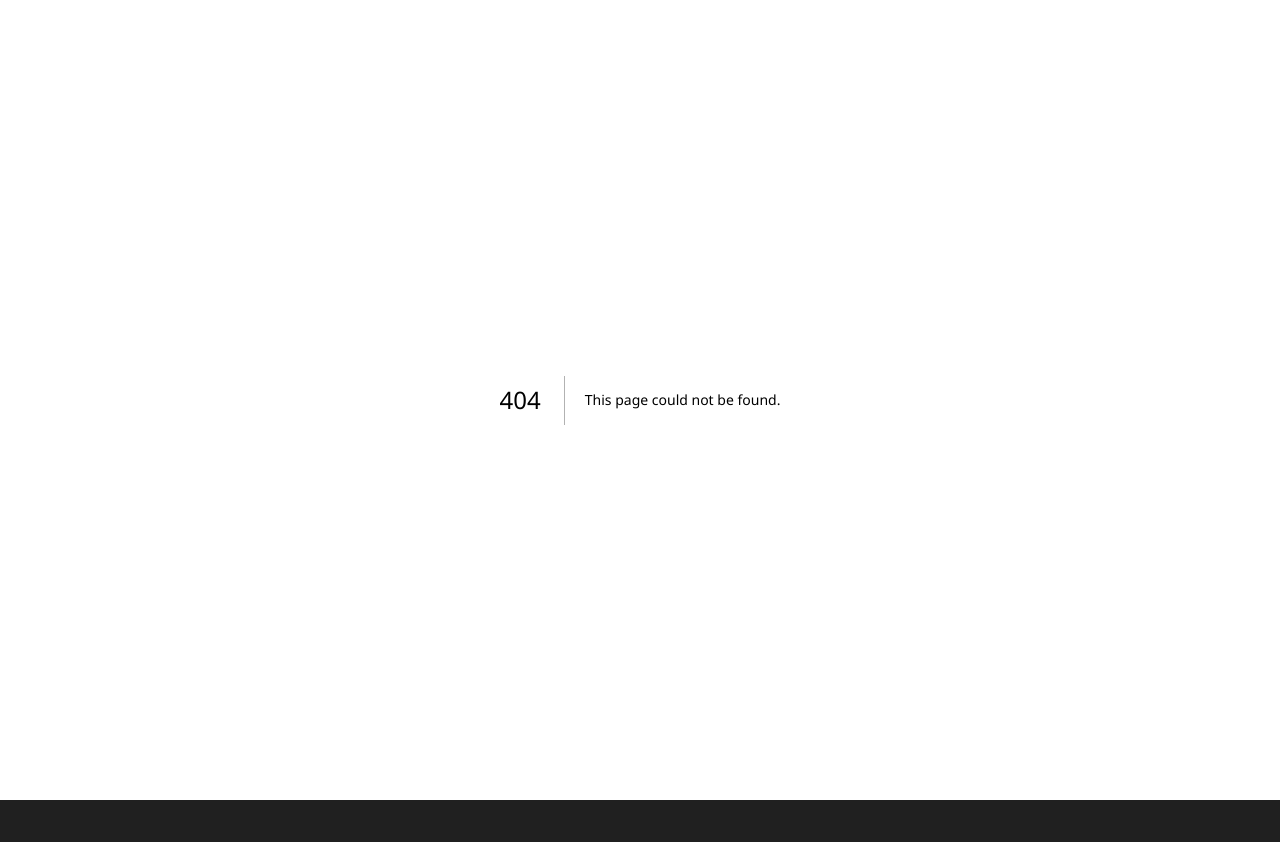
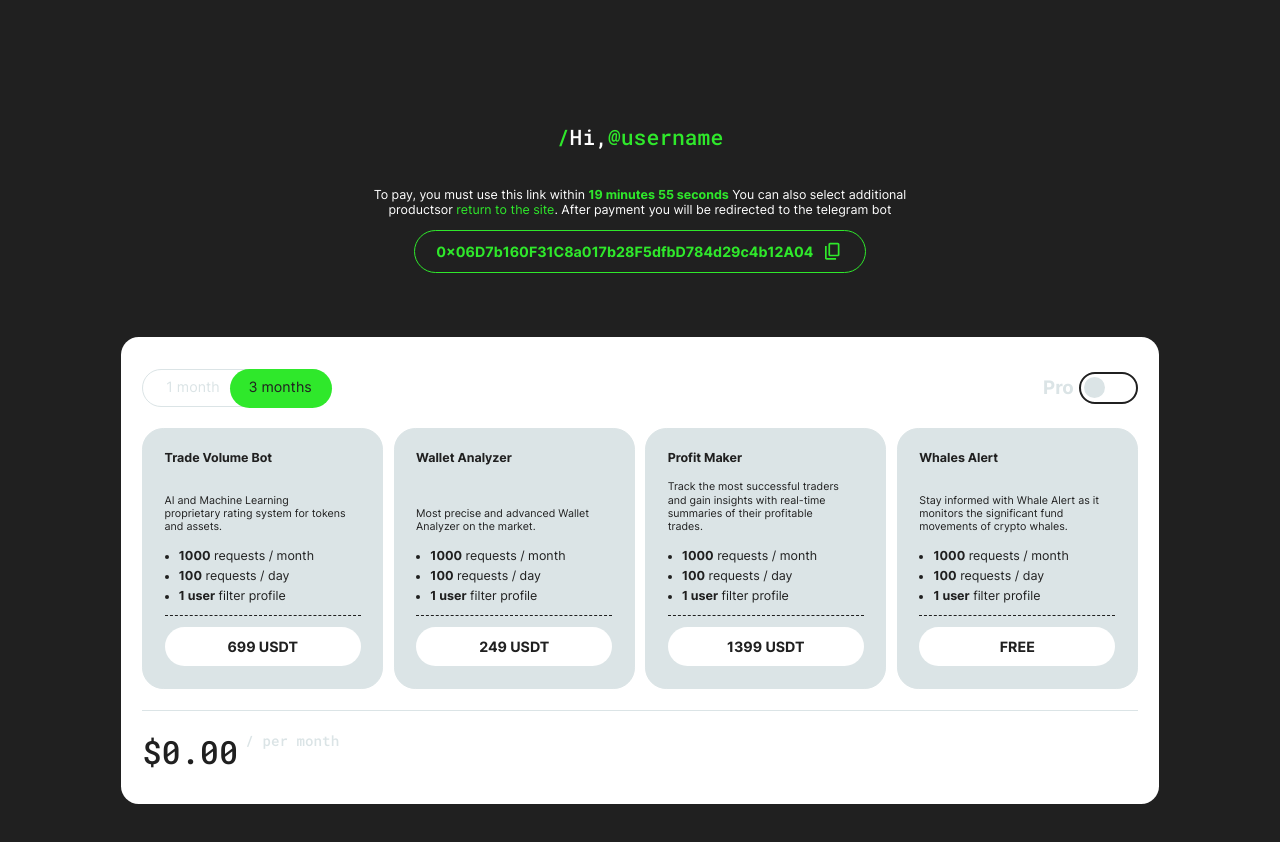
Before and after one commit to nigel-riss/trade-tracker-landing, a Next.js app: page /checkout in a window 1280 px wide. Before the commit this address had no page. Shown: the top 842 px of the page. Before the commit the page ends 800 px from the top, so only its background shows below. Built offline with nearby package versions, Linux system fonts and the light colour scheme.

Commit message:
feat: wip: add checkout page

```diff
--- /dev/null
+++ b/src/components/CheckoutCalculator.tsx
@@ -0,0 +1,214 @@
+import { Product } from '@/data/products';
+import styles from '@/styles/Calculator.module.scss';
+import {
+  useEffect,
+  useRef,
+  useState,
+} from 'react';
+import clsx from 'clsx';
+import PriceCard from './PriceCard';
+import PlanToggle from './PlanToggle';
+import CTAButton from './CTAButton';
+import GhostButton from './GhostButton';
+import PeriodToggle from './PeriodToggle';
+
+
+interface CalculatorProps {
+  periodName: string,
+  products: Product[];
+}
+
+interface CartProducts {
+  [productId: string]: boolean;
+}
+
+const getProductPrice = (
+  product: Product,
+  periodName: string,
+  isProPlan: boolean,
+):number => {
+  if (!isProPlan || !product.price[periodName].pro) {
+    return product.price[periodName].regular;
+  }
+  return product.price[periodName].pro || 0;
+};
+
+const calcRawTotalPrice = (
+  products: Product[],
+  cartProducts: CartProducts,
+  periodName: string,
+  isProPlan: boolean,
+) => {
+  const totalPrice = products.reduce(
+    (acc, product) => {
+      const price = getProductPrice(
+        product,
+        'one',
+        isProPlan,
+      );
+
+      return acc + (cartProducts[product.id] ? price : 0);
+    },
+    0,
+  );
+
+  return periodName === 'one' ? totalPrice : totalPrice * 3;
+};
+
+const calcTotalPrice = (
+  products: Product[],
+  cartProducts: CartProducts,
+  periodName: string,
+  isProPlan: boolean,
+) => {
+  let paidProductsCount = 0;
+  const totalPrice = products.reduce(
+    (acc, product) => {
+      const price = getProductPrice(
+        product,
+        periodName,
+        isProPlan,
+      );
+      paidProductsCount += cartProducts[product.id] && price ? 1 : 0;
+      return acc + (cartProducts[product.id] ? price : 0);
+    },
+    0,
+  );
+
+  const priceMultiplier = paidProductsCount > 1 ? 0.9 : 1;
+  return totalPrice * priceMultiplier;
+};
+
+
+export default function CheckoutCalculator(props: CalculatorProps) {
+  const {
+    periodName,
+    products,
+  } = props;
+
+  const cart:CartProducts = {};
+  products.forEach((product) => {
+    cart[product.id] = false;
+  });
+
+  const [isProPlan, setIsProPlan] = useState(false);
+  const [isCartVisible, setIsCartVisible] = useState(false);
+  const [cartProducts, setCartProducts] = useState(cart);
+
+  const sectionRef = useRef(null);
+
+  useEffect(() => {
+    const currentSection = sectionRef.current;
+
+    const observer = new IntersectionObserver((entries) => {
+      entries.forEach((entry) => setIsCartVisible(entry.isIntersecting));
+    }, { threshold: 0.5 });
+
+    if (currentSection) {
+      observer.observe(currentSection);
+    }
+
+    return () => {
+      if (currentSection) {
+        observer.unobserve(currentSection);
+      }
+    };
+  }, []);
+
+  const rawTotalPrice = calcRawTotalPrice(
+    products,
+    cartProducts,
+    periodName,
+    isProPlan,
+  );
+  const totalPrice = calcTotalPrice(
+    products,
+    cartProducts,
+    periodName,
+    isProPlan,
+  );
+  const isOriginalPriceShown = rawTotalPrice !== totalPrice;
+
+  return (
+    <div
+      className={styles.calculator}
+      data-aos="fade-up"
+      ref={sectionRef}
+    >
+      <div className={styles.heading}>
+        <PeriodToggle
+          // value={period}
+          value="three"
+          onToggle={() => {}}
+        />
+        <PlanToggle
+          isChecked={isProPlan}
+          onToggle={() => setIsProPlan(!isProPlan)}
+        />
+      </div>
+
+      <div className={styles.products}>
+        {products
+          .filter((product: Product) => !product.isComingSoon)
+          .map((product: Product) => {
+            const {
+              id,
+              title,
+              calcDescription,
+              features,
+            } = product;
+
+            return (
+              <PriceCard
+                id={id}
+                isInCart={cartProducts[id]}
+                key={id}
+                title={title}
+                subtitle={calcDescription}
+                features={features}
+                price={getProductPrice(product, periodName, isProPlan)}
+                onPriceClick={(productId: string) => {
+                  setCartProducts((prevState) => ({
+                    ...prevState,
+                    [productId]: !prevState[productId],
+                  }));
+                }}
+              />
+            );
+          })}
+      </div>
+
+      <div
+        className={clsx({
+          [styles.cart]: true,
+          [styles.isCartVisible]: isCartVisible,
+        })}
+      >
+        <div className={styles.priceRow}>
+          <div
+            className={clsx({
+              [styles.prices]: true,
+              [styles.isOriginalPriceShown]: isOriginalPriceShown,
+            })}
+          >
+            <span className={styles.originalPrice}>
+              $
+              {rawTotalPrice.toFixed(2)}
+            </span>
+            <span className={styles.currentPrice}>
+              $
+              {totalPrice.toFixed(2)}
+            </span>
+            <span className={styles.perMonth}> / per month</span>
+          </div>
+          <div className={styles.toggleWrapper}>
+            <PlanToggle
+              isChecked={isProPlan}
+              onToggle={() => setIsProPlan(!isProPlan)}
+            />
+          </div>
+        </div>
+      </div>
+    </div>
+  );
+}
--- /dev/null
+++ b/src/components/CheckoutHeader.tsx
@@ -0,0 +1,41 @@
+/* eslint-disable react/jsx-one-expression-per-line */
+import styles from '@/styles/Header.module.scss';
+import clsx from 'clsx';
+import Link from 'next/link';
+import Logo from './Logo';
+import MainMenu from './MainMenu';
+import CopyIcon from '../assets/icons/copy.svg';
+
+
+export default function CheckoutHeader() {
+  return (
+    <header
+      className={clsx({
+        [styles.header]: true,
+        [styles.headerMini]: true,
+      })}
+    >
+      <nav className={styles.nav}>
+        <Logo />
+        <MainMenu />
+      </nav>
+
+      <div className={styles.checkout}>
+        <h1 className={styles.greeting}>
+          Hi,
+          <em>@username</em>
+        </h1>
+        <p className={styles.text}>
+          To pay, you must use this link within <b>19 minutes 55 seconds</b> You can also select additional productsor <Link href="/"> return to the site</Link>. After payment you will be redirected to the telegram bot
+        </p>
+        <button
+          className={styles.copyCode}
+          type="button"
+        >
+          0x06D7b160F31C8a017b28F5dfbD784d29c4b12A04
+          <CopyIcon />
+        </button>
+      </div>
+    </header>
+  );
+}
--- /dev/null
+++ b/src/components/SimpleFooter.tsx
@@ -0,0 +1,31 @@
+import styles from '@/styles/Footer.module.scss';
+import Link from 'next/link';
+
+
+export default function SimpleFooter() {
+  return (
+    <footer
+      className={styles.footer}
+      data-aos="fade"
+    >
+      <div className={styles.legalInfo}>
+        <p className={styles.copyrights}>Atlantes.eth © 2023</p>
+        <div className={styles.legalLinks}>
+          <Link
+            className={styles.legalLink}
+            href="/terms.html"
+          >
+            Terms of use
+          </Link>
+          &nbsp;/&nbsp;
+          <Link
+            className={styles.legalLink}
+            href="/privacy.html"
+          >
+            Privacy
+          </Link>
+        </div>
+      </div>
+    </footer>
+  );
+}
--- /dev/null
+++ b/src/pages/checkout/index.tsx
@@ -0,0 +1,20 @@
+import CheckoutCalculator from '@/components/CheckoutCalculator';
+import CheckoutHeader from '@/components/CheckoutHeader';
+import SimpleFooter from '@/components/SimpleFooter';
+import products from '@/data/products';
+
+
+export default function Home() {
+  return (
+    <main>
+      <CheckoutHeader />
+
+      <CheckoutCalculator
+        periodName="three"
+        products={products}
+      />
+
+      <SimpleFooter />
+    </main>
+  );
+}
--- a/src/styles/Header.module.scss
+++ b/src/styles/Header.module.scss
@@ -35,6 +35,17 @@
   }
 }
 
+.headerMini {
+  // box model
+  height: auto;
+
+  @include atDesktopS {
+    // box model
+    height: auto;
+    min-height: auto;
+  }
+}
+
 .header::after {
   content: "";
 
@@ -62,6 +73,10 @@
     rgba(32, 32, 32, 0.00) 100%
   );
   background-size: cover;
+}
+
+.headerMini::after {
+  content: none;
 }
 
 .nav {
@@ -209,3 +224,94 @@
     opacity: 1;
   }
 }
+
+.checkout {
+  // box model
+  display: flex;
+  align-items: center;
+  flex-direction: column;
+  margin-top: 3rem;
+
+  // typography
+  text-align: center;
+
+  @include atDesktopS {
+    // box model
+    width: var(--dWidth);
+    margin: 0 auto;
+    margin-top: 3rem;
+  }
+}
+
+.greeting {
+  // typography
+  font-family: var(--titleFont);
+  font-size: 1.5rem;
+  font-weight: 500;
+
+  em {
+    // typography
+    color: rgb(var(--green));
+    font-style: normal;
+  }
+
+  &::before {
+    content: "/";
+
+    // typography
+    color: rgb(var(--green));
+  }
+}
+
+.text {
+  // box model
+  max-width: 42rem;
+  margin: 0 auto;
+  margin-top: 1.5rem;
+  margin-bottom: 0.75rem;
+
+  // typography
+  font-size: 0.875rem;
+
+  b {
+    // typography
+    color: rgb(var(--green));
+  }
+
+  a {
+    // typography
+    color: rgb(var(--green));
+    text-decoration: none;
+  }
+}
+
+.copyCode {
+  // box model
+  display: flex;
+  align-items: center;
+  gap: 0.625rem;
+  padding: 0.75rem 1.5rem;
+
+  // border
+  border: 1px solid rgb(var(--green));
+  border-radius: 2.5rem;
+
+  // typography
+  color: rgb(var(--green));
+  font-weight: 700;
+
+  // visual
+  appearance: none;
+  background-color: transparent;
+  cursor: pointer;
+
+  svg {
+    // box model
+    flex-basis: 1.5rem;
+    flex-shrink: 0;
+    width: 1.5rem;
+
+    // visual
+    fill: rgb(var(--green));
+  }
+}
--- a/src/styles/PeriodToggle.module.scss
+++ b/src/styles/PeriodToggle.module.scss
@@ -31,6 +31,7 @@
   padding: 0.625rem 0.875rem;
 
   // typography
+  color: rgb(var(--chineseWhite));
   text-align: center;
 
   // visual
```
Also changed, not shown: src/assets/icons/copy.svg (added), src/styles/CheckoutCalculator.module.scss (added).
